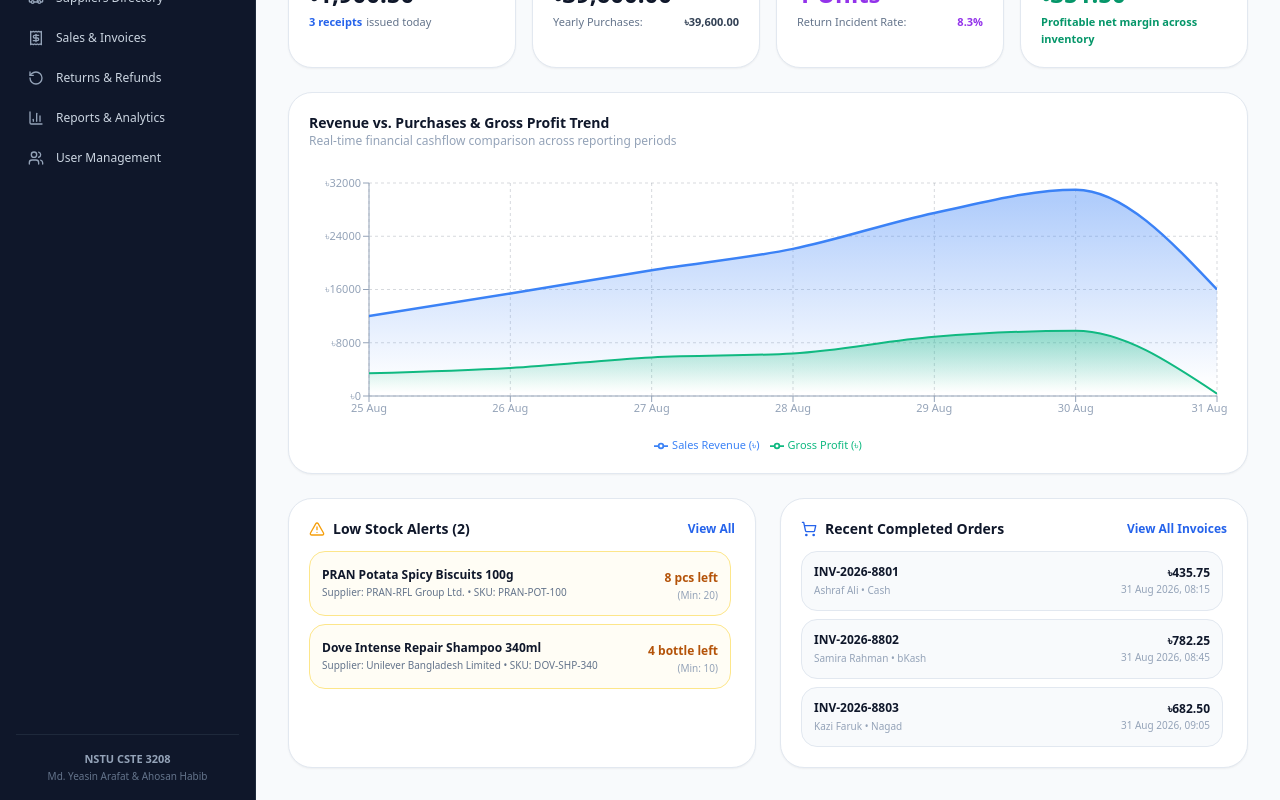
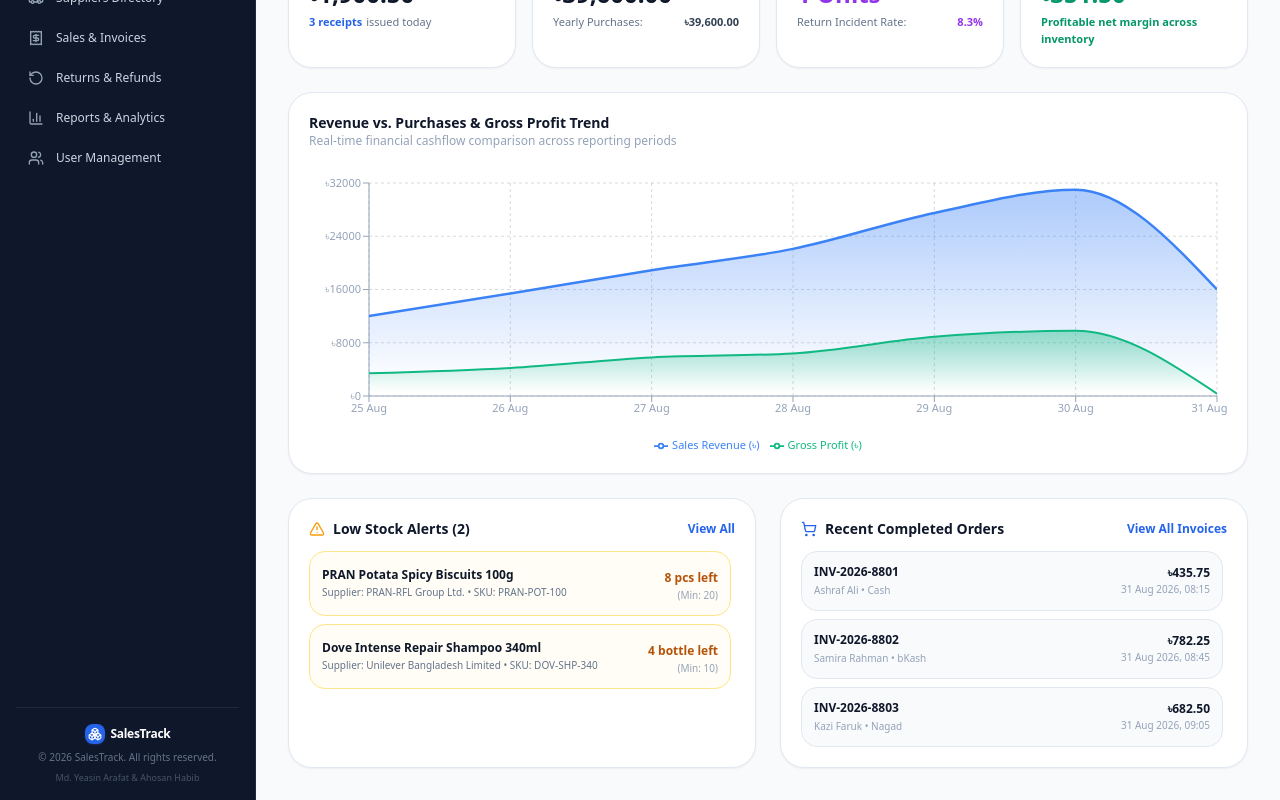
Before and after one commit to 77Arafat383/SuperShop, a Next.js app: page / in a window 1280 px wide. Shown: the part 344-1144 px from the top of the page. Built offline with nearby package versions, Linux system fonts and the light colour scheme.

Commit message:
Updated sidebar footer with SalesTrack logo and copyright info

```diff
--- a/src/components/layout/Sidebar.tsx
+++ b/src/components/layout/Sidebar.tsx
@@ -93,7 +93,7 @@ export const Sidebar: React.FC = () => {
     <aside className="w-64 bg-slate-900 text-slate-300 min-h-[calc(100vh-4rem)] flex flex-col justify-between p-4 shrink-0 hidden md:flex border-r border-slate-800">
       <div className="space-y-1">
         <div className="px-3 py-2 text-[11px] font-bold uppercase tracking-wider text-slate-400">
-          Navigation ({currentRole})
+          {currentRole}
         </div>
 
         {filteredNavItems.map((item) => {
@@ -104,20 +104,18 @@ export const Sidebar: React.FC = () => {
             <Link
               key={item.name}
               href={item.href}
-              className={`flex items-center justify-between px-3 py-2.5 rounded-xl text-xs font-medium transition-all group ${
-                isActive
-                  ? 'bg-blue-600 text-white font-semibold shadow-md shadow-blue-600/30'
-                  : 'text-slate-300 hover:bg-slate-800/80 hover:text-white'
-              }`}
+              className={`flex items-center justify-between px-3 py-2.5 rounded-xl text-xs font-medium transition-all group ${isActive
+                ? 'bg-blue-600 text-white font-semibold shadow-md shadow-blue-600/30'
+                : 'text-slate-300 hover:bg-slate-800/80 hover:text-white'
+                }`}
             >
               <div className="flex items-center gap-3">
                 <Icon className={`w-4 h-4 transition-transform group-hover:scale-110 ${isActive ? 'text-white' : 'text-slate-400'}`} />
                 <span>{item.name}</span>
               </div>
               {item.badge && (
-                <span className={`text-[10px] px-1.5 py-0.5 rounded-md font-semibold ${
-                  isActive ? 'bg-white/20 text-white' : 'bg-slate-800 text-blue-400 border border-blue-500/20'
-                }`}>
+                <span className={`text-[10px] px-1.5 py-0.5 rounded-md font-semibold ${isActive ? 'bg-white/20 text-white' : 'bg-slate-800 text-blue-400 border border-blue-500/20'
+                  }`}>
                   {item.badge}
                 </span>
               )}
@@ -127,11 +125,19 @@ export const Sidebar: React.FC = () => {
       </div>
 
       {/* Footer info */}
-      <div className="pt-4 mt-6 border-t border-slate-800 text-center">
-        <div className="text-[11px] font-semibold text-slate-400">
-          NSTU CSTE 3208
+      <div className="pt-4 mt-6 border-t border-slate-800 text-center flex flex-col items-center justify-center gap-1.5">
+        <div className="flex items-center gap-1.5 justify-center">
+          <div className="w-5 h-5 rounded-lg bg-blue-600 flex items-center justify-center text-white shadow-sm shadow-blue-500/20">
+            <Boxes className="w-3.5 h-3.5" />
+          </div>
+          <span className="font-bold text-xs text-white tracking-tight">
+            SalesTrack
+          </span>
         </div>
-        <div className="text-[10px] text-slate-500 mt-0.5">
+        <div className="text-[10px] text-slate-500">
+          &copy; {new Date().getFullYear()} SalesTrack. All rights reserved.
+        </div>
+        <div className="text-[9px] text-slate-600">
           Md. Yeasin Arafat & Ahosan Habib
         </div>
       </div>
```
